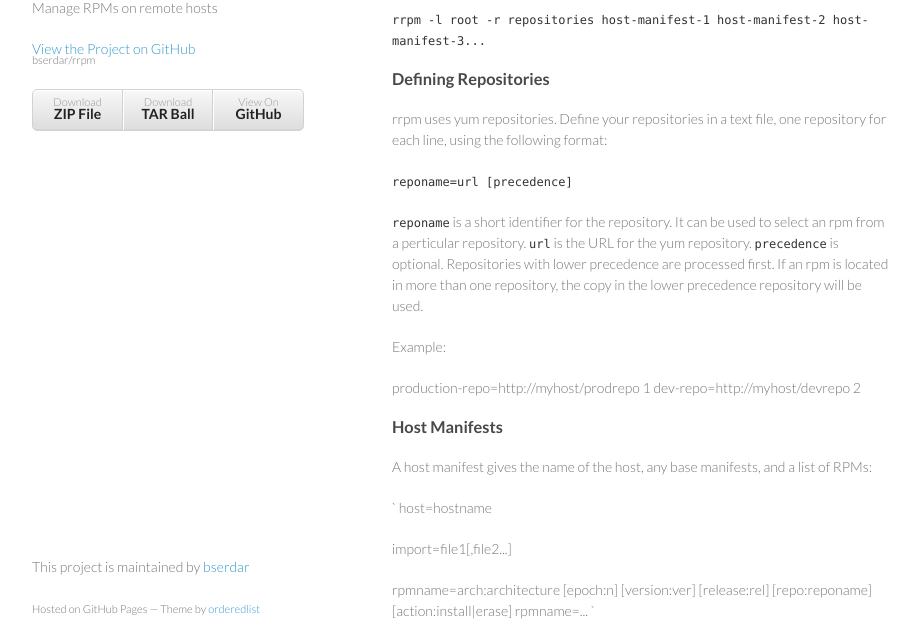
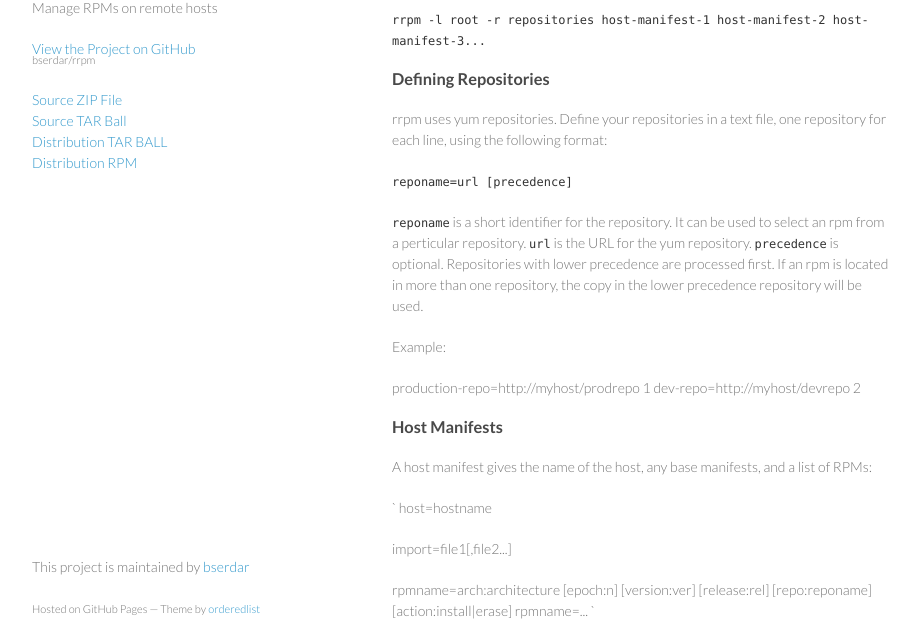
Before and after one commit to bserdar/rrpm, a plain HTML site: page index.html in a window 1280 px wide. Shown: the part 112-750 px from the top of the page, without its empty margins (178-1097 px from the left). Drawn offline with Linux system fonts and the light colour scheme.

Commit message:
Add distribution

```diff
--- a/index.html
+++ b/index.html
@@ -21,11 +21,10 @@
         <p class="view"><a href="https://github.com/bserdar/rrpm">View the Project on GitHub <small>bserdar/rrpm</small></a></p>
 
 
-        <ul>
-          <li><a href="https://github.com/bserdar/rrpm/zipball/master">Download <strong>ZIP File</strong></a></li>
-          <li><a href="https://github.com/bserdar/rrpm/tarball/master">Download <strong>TAR Ball</strong></a></li>
-          <li><a href="https://github.com/bserdar/rrpm">View On <strong>GitHub</strong></a></li>
-        </ul>
+<a href="https://github.com/bserdar/rrpm/zipball/master">Source ZIP File</a><br/>
+<a href="https://github.com/bserdar/rrpm/tarball/master">Source TAR Ball</a><br/>
+<a href="rrpm-1.1-dist.tar.gz">Distribution TAR BALL</a><br/>
+<a href="rrpm-1.1-1.noarch.rpm">Distribution RPM</a>
       </header>
       <section>
         <p>rrpm maintains RPMs on remote hosts using host manifests defined as text files. To install/update RPMs on hosts, you simply run:</p>
```
Also changed, not shown: 2 other files.
